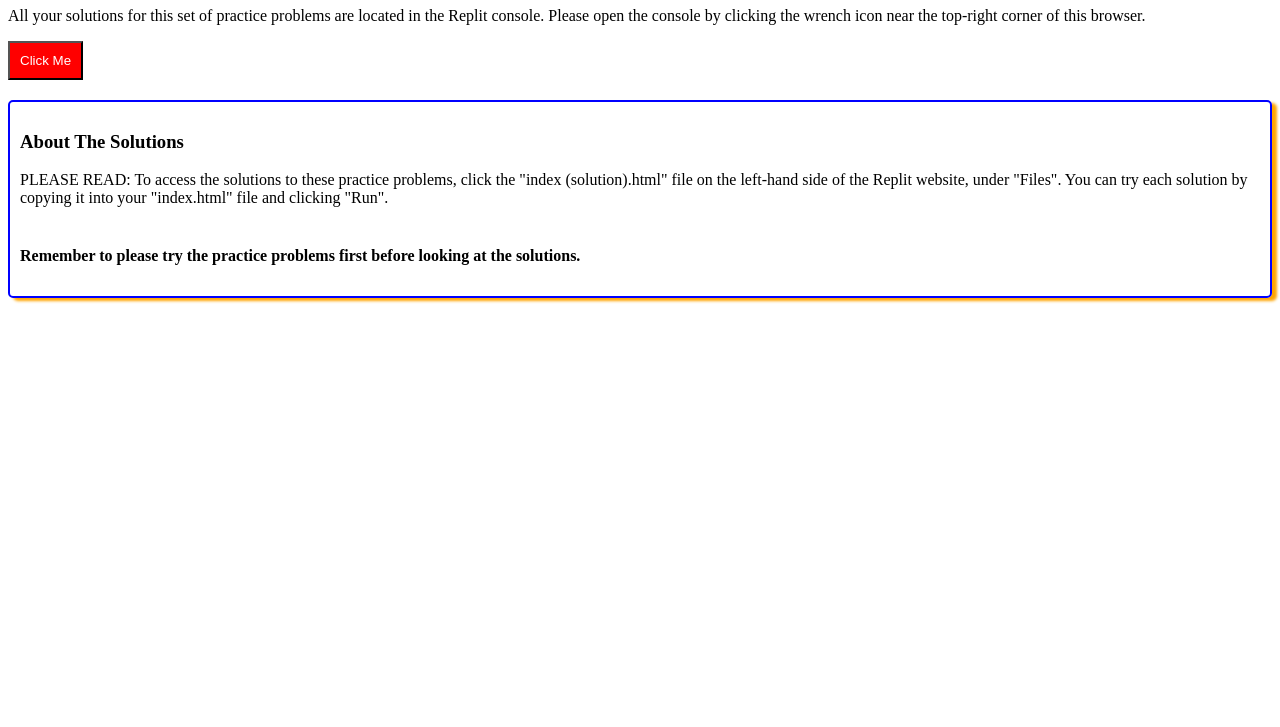
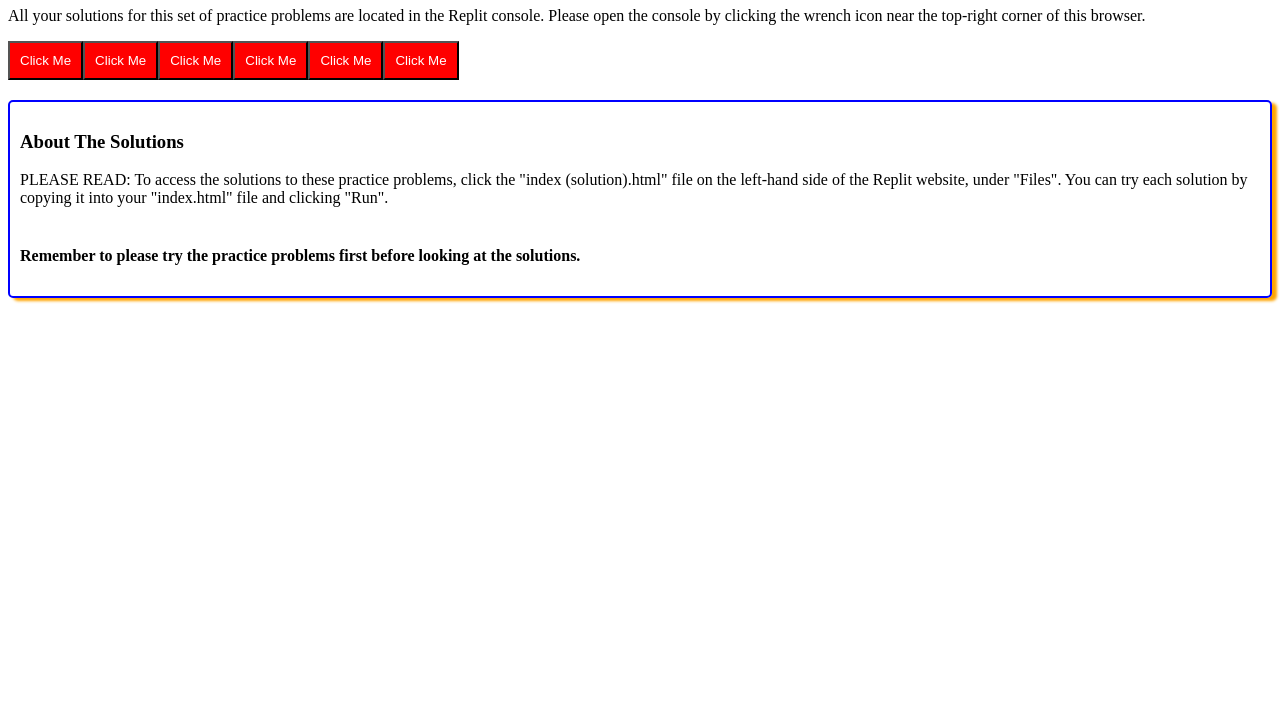
Before and after one commit to K1ngHandy/Combining-HTML-CSS-and-JavaScript, a plain HTML site: page index.html in a window 1280 px wide. Shown: the part 73-800 px from the top of the page. Drawn offline with Linux system fonts and the light colour scheme.

Commit message:
reformat button creator, complete problem 2, 3

```diff
--- a/index.html
+++ b/index.html
@@ -12,31 +12,45 @@
     Create a button component with the class "custom-btn" that displays the text "Click Me".
     Append the button to the element with the class "custom-buttons".
     */
-    const customBtn = document.createElement('button');
-    customBtn.classList.add('custom-btn');
-    customBtn.innerText = "Click Me";
-    document.querySelector('.custom-buttons').appendChild(customBtn);
+    const buttonCreate = () => {
+      const customBtn = document.createElement('button');
+      customBtn.classList.add('custom-btn');
+      customBtn.innerText = "Click Me";
+      document.querySelector('.custom-buttons').insertAdjacentElement('afterbegin', customBtn);
+    }
+    buttonCreate();
 
     /*
     PROBLEM 2: Style the component
     Style the button component from Problem 1 with a background color of red, white text color, and a padding of 10px.
     */
-    customBtn.style.backgroundColor = "red";
-    customBtn.style.color = "white";
-    customBtn.style.padding = "10px";
+    const styles = () => {
+      const buttons = document.querySelectorAll('.custom-btn');
+      buttons.forEach((button) => {
+        button.style.backgroundColor = "red";
+        button.style.color = "white";
+        button.style.padding = "10px";
+      });
+    }
 
     /*
     PROBLEM 3: Create multiple button components
     Use a loop to create five button components with the class "custom-btn" and display them inside the element with the class "custom-buttons".
     */
-    //ENTER YOUR CODE HERE
+    const buttonsCreate = (numButtons) => {
+      for (let i = 0; i < numButtons; i++) {
+        buttonCreate();
+      }
+      styles();
+    }
+    buttonsCreate(5);
 
     /*
     PROBLEM 4: Make the buttons interactive
     Add a click event listener to each button component created in Problem 3.
     When a button is clicked, display an alert with the text "Button [button number] clicked!" (e.g., "Button 1 clicked!").
     */
-    //ENTER YOUR CODE HERE
+
 
     /*
     PROBLEM 5 (DEBUGGING): Fix the button styles
```
